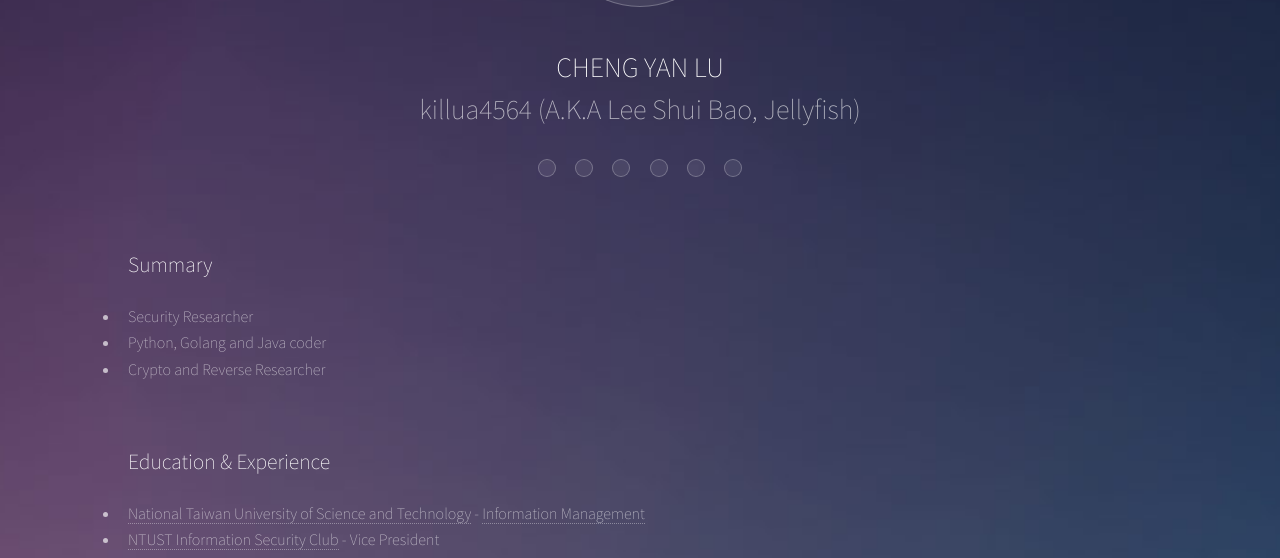
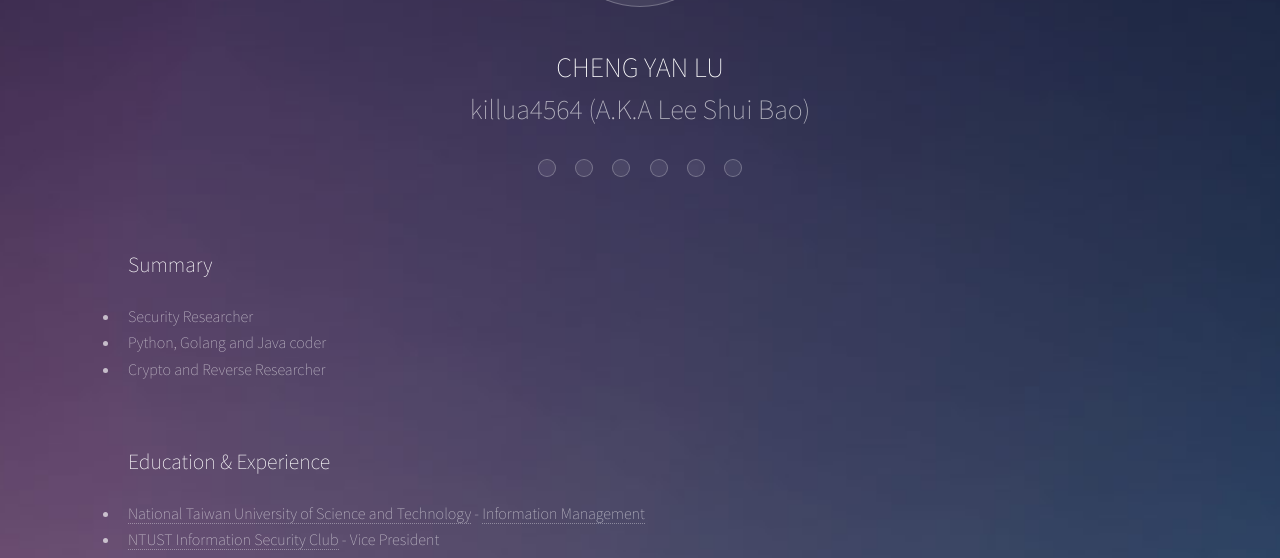
Before and after one commit to killua4564/killua4564.github.io, a plain HTML site: page index.html in a window 1280 px wide. Shown: the part 235-793 px from the top of the page. Drawn offline with Linux system fonts and the light colour scheme.

Commit message:
[What] remove jellyfish

```diff
--- a/index.html
+++ b/index.html
@@ -12,7 +12,7 @@
 				<span class="avatar"><img src="images/me2.png" alt=""/></span>
 				<h1>
 					<strong>CHENG YAN LU</strong><br>
-					killua4564 (A.K.A Lee Shui Bao, Jellyfish)
+					killua4564 (A.K.A Lee Shui Bao)
 				</h1>
 				<ul class="icons">
 					<li><a href="https://fb.me/jellyfish4564/" class="icon style2 fa-facebook"></a></li>
```
